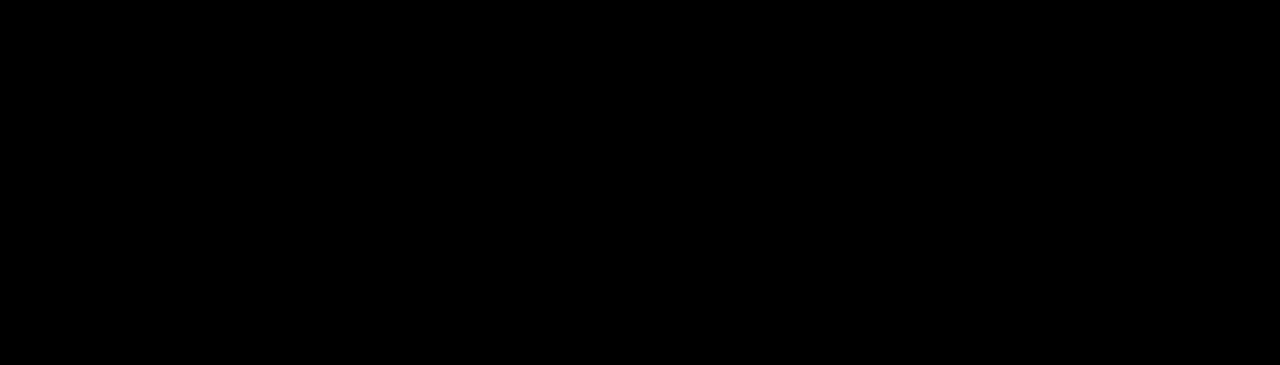
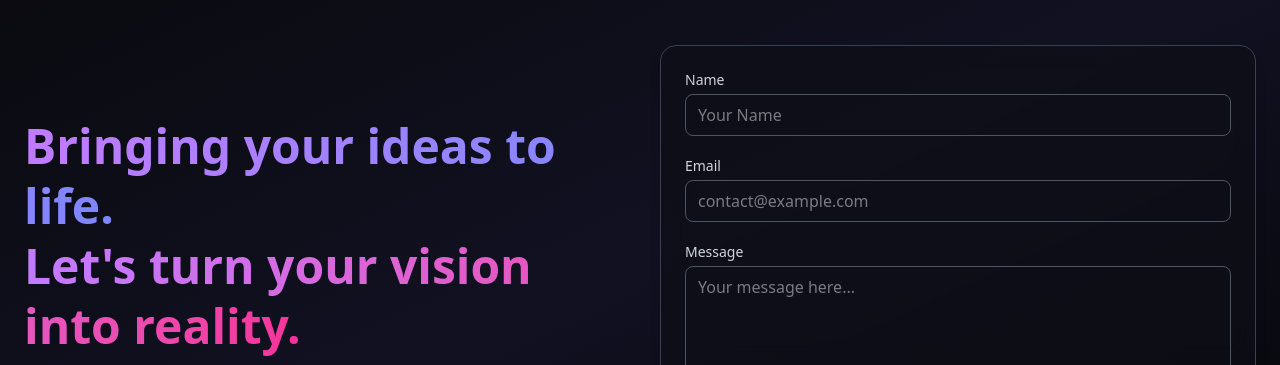
Before and after one commit to ShazzedChowdhury/shazzed-portfolio, a Next.js app: page / in a window 1280 px wide. Shown: the part 2435-2800 px from the top of the page. Before the commit the page ends 2400 px from the top, so only its background shows below. Built offline with nearby package versions, Linux system fonts and the light colour scheme.

Commit message:
implement contact section

```diff
--- a/src/app/globals.css
+++ b/src/app/globals.css
@@ -1,6 +1,9 @@
 @import "tailwindcss";
 @import "tw-animate-css";
 
+html {
+  scroll-behavior: smooth;
+}
 body {
   background-color: #000000;
   color: #ffffff;
--- a/src/app/page.js
+++ b/src/app/page.js
@@ -1,3 +1,4 @@
+import ContactSection from "@/components/ContactSection";
 import Hero from "@/components/Hero";
 import MyProjectsSection from "@/components/MyProjectsSection/MyProjectsSection";
 import SkillsSection from "@/components/SkillsSection";
@@ -9,6 +10,7 @@
     <Hero />
     <SkillsSection />
     <MyProjectsSection />
+    <ContactSection />
    </main>
   );
 }
--- a/src/app/projects/[id]/page.jsx
+++ b/src/app/projects/[id]/page.jsx
@@ -5,7 +5,7 @@
 const projectDetailsPage = async({ params }) => {
     const {id} = await params;
     const selectedProject = projects.find(project => project.id === id);
-    console.log(selectedProject)
+
       if (!selectedProject) {
         return (
           <main className="pt-[80px] min-h-screen flex items-center justify-center text-gray-400">
--- /dev/null
+++ b/src/components/ContactSection.jsx
@@ -0,0 +1,124 @@
+"use client";
+
+import { useState } from "react";
+
+
+const ContactSection = () => {
+  const [form, setForm] = useState({ name: "", email: "", message: "" });
+
+  const handleChange = (e) => {
+    setForm({ ...form, [e.target.name]: e.target.value });
+  };
+
+  const handleSubmit = (e) => {
+    e.preventDefault();
+    console.log(form);
+    // you can integrate EmailJS or your backend here later
+  };
+
+  return (
+    <section
+      id="contact"
+      className="relative bg-gradient-to-br from-[#0a0a0f] via-[#111122] to-[#060608] text-gray-200 py-20 px-6 overflow-hidden"
+    >
+      {/* Background subtle waves */}
+      {/* <div className="absolute top-24 right-0 z-10 opacity-20">
+        <svg
+          className="absolute bottom-0 left-0 w-full h-full"
+          xmlns="http://www.w3.org/2000/svg"
+          viewBox="0 0 1440 320"
+        >
+          <path
+            fill="url(#grad)"
+            fillOpacity="1"
+            d="M0,224L48,186.7C96,149,192,75,288,69.3C384,64,480,128,576,138.7C672,149,768,107,864,128C960,149,1056,235,1152,261.3C1248,288,1344,256,1392,240L1440,224V320H0Z"
+          ></path>
+          <defs>
+            <linearGradient id="grad" x1="0" y1="0" x2="1" y2="1">
+              <stop offset="0%" stopColor="#9333EA" />
+              <stop offset="100%" stopColor="#6366F1" />
+            </linearGradient>
+          </defs>
+        </svg>
+      </div> */}
+
+      <div className="relative max-w-7xl mx-auto grid md:grid-cols-2 gap-10 items-center">
+        {/* Left Text Section */}
+        <div className="space-y-4">
+          <h2 className="text-4xl sm:text-5xl font-bold leading-tight">
+            <span className="text-transparent bg-clip-text bg-gradient-to-r from-purple-400 to-indigo-400">
+              Bringing your ideas to life.
+            </span>{" "}
+            <br />
+            <span className="text-transparent bg-clip-text bg-gradient-to-r from-purple-400 to-pink-500">
+              Let's turn your vision into reality.
+            </span>
+          </h2>
+          <p className="text-gray-400 text-lg">
+            Have a project in mind or just want to chat? Let’s connect!
+          </p>
+        </div>
+
+        {/* Right Form Section */}
+        <form
+          onSubmit={handleSubmit}
+          className="bg-[#0f0f17]/70 border border-gray-700 backdrop-blur-md rounded-2xl p-6 space-y-5 shadow-lg"
+        >
+          <div>
+            <label className="block mb-1 text-sm font-medium text-gray-300">
+              Name
+            </label>
+            <input
+              type="text"
+              name="name"
+              placeholder="Your Name"
+              value={form.name}
+              onChange={handleChange}
+              required
+              className="w-full bg-transparent border border-gray-600 rounded-md px-3 py-2 focus:outline-none focus:border-purple-500 transition"
+            />
+          </div>
+
+          <div>
+            <label className="block mb-1 text-sm font-medium text-gray-300">
+              Email
+            </label>
+            <input
+              type="email"
+              name="email"
+              placeholder="contact@example.com"
+              value={form.email}
+              onChange={handleChange}
+              required
+              className="w-full bg-transparent border border-gray-600 rounded-md px-3 py-2 focus:outline-none focus:border-purple-500 transition"
+            />
+          </div>
+
+          <div>
+            <label className="block mb-1 text-sm font-medium text-gray-300">
+              Message
+            </label>
+            <textarea
+              name="message"
+              placeholder="Your message here..."
+              rows="4"
+              value={form.message}
+              onChange={handleChange}
+              required
+              className="w-full bg-transparent border border-gray-600 rounded-md px-3 py-2 focus:outline-none focus:border-purple-500 transition resize-none"
+            ></textarea>
+          </div>
+
+          <button
+            type="submit"
+            className="px-6 py-2 bg-gradient-to-r from-purple-500 to-indigo-500 text-white font-medium rounded-md hover:opacity-90 transition"
+          >
+            Send
+          </button>
+        </form>
+      </div>
+    </section>
+  );
+};
+
+export default ContactSection;
--- a/src/components/Hero.jsx
+++ b/src/components/Hero.jsx
@@ -6,8 +6,10 @@
 import Link from 'next/link';
 const Hero = () => {
     return (
-      <section id='hero' className="min-h-screen flex flex-col justify-center items-center text-center px-6 relative">
-
+      <section
+        id="home"
+        className="min-h-screen flex flex-col justify-center items-center text-center px-6 relative"
+      >
         {/* Motion Container */}
         <motion.div
           initial={{ opacity: 0, y: 30 }}
@@ -19,7 +21,7 @@
             {/* Subtitle */}
             <h1 className="text-4xl md:text-6xl font-bold tracking-tight">
               Hey, I'm{" "}
-              <span className="text-transparent bg-clip-text bg-gradient-to-r from-purple-500 via-violet-500 to-blue-400">
+              <span className="text-transparent bg-clip-text bg-gradient-to-r from-purple-400 to-indigo-400">
                 Shazzed ✨ <br />A Mern Stack Developer{" "}
               </span>
             </h1>
--- a/src/components/Navbar.jsx
+++ b/src/components/Navbar.jsx
@@ -3,6 +3,7 @@
 import { Button } from "./ui/button";
 import { Sheet, SheetContent, SheetHeader, SheetTrigger } from "./ui/sheet";
 import { Menu } from "lucide-react";
+import Link from "next/link";
 
 const Navbar = () => {
   const [scrolled, setScrolled] = useState(false);
@@ -14,17 +15,14 @@
   }, []);
 
   const links = [
-    { name: "Home", href: "/" },
-    { name: "About", href: "#about" },
-    { name: "Skills", href: "#skills" },
-    { name: "Projects", href: "#projects" },
-    { name: "Contact", href: "#contact" },
+    { name: "Home", href: "/#home" },
+    { name: "About", href: "/#about" },
+    { name: "Skills", href: "/#skills" },
+    { name: "Projects", href: "/#projects" },
+    { name: "Contact", href: "/#contact" },
   ];
 
-  const scrollToSection = (href) => {
-    const section = document.querySelector(href);
-    section?.scrollIntoView({ behavior: "smooth" });
-  };
+
   return (
     <nav
       className={`fixed w-full z-50 transition-colors duration-500 ${
@@ -41,9 +39,9 @@
               key={link.name}
               variant="ghost"
               size="sm"
-              onClick={() => scrollToSection(link.href)}
+              asChild={true}
             >
-              {link.name}
+              <Link href={link?.href}>{link.name}</Link>
             </Button>
           ))}
         </div>
```
